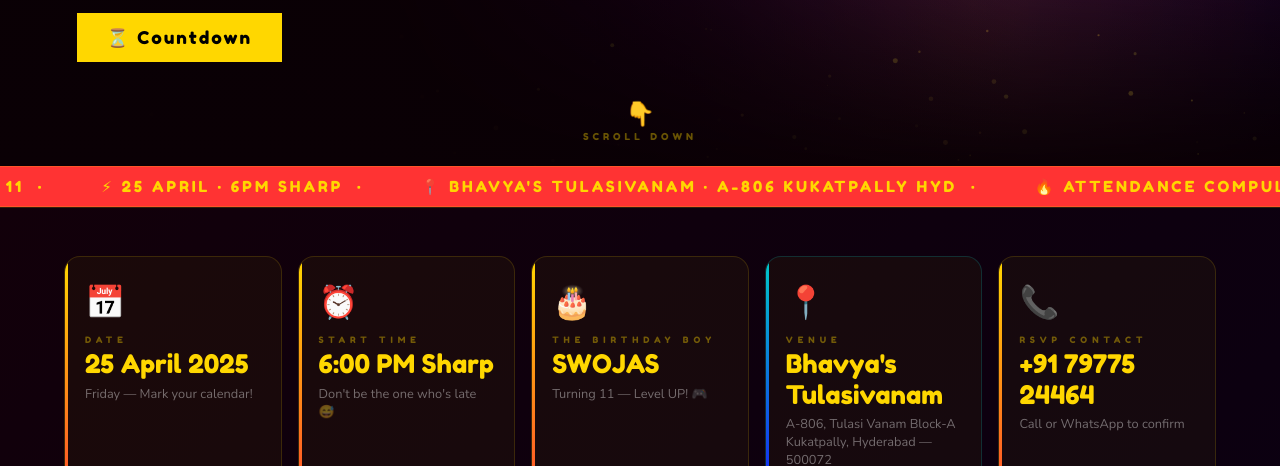
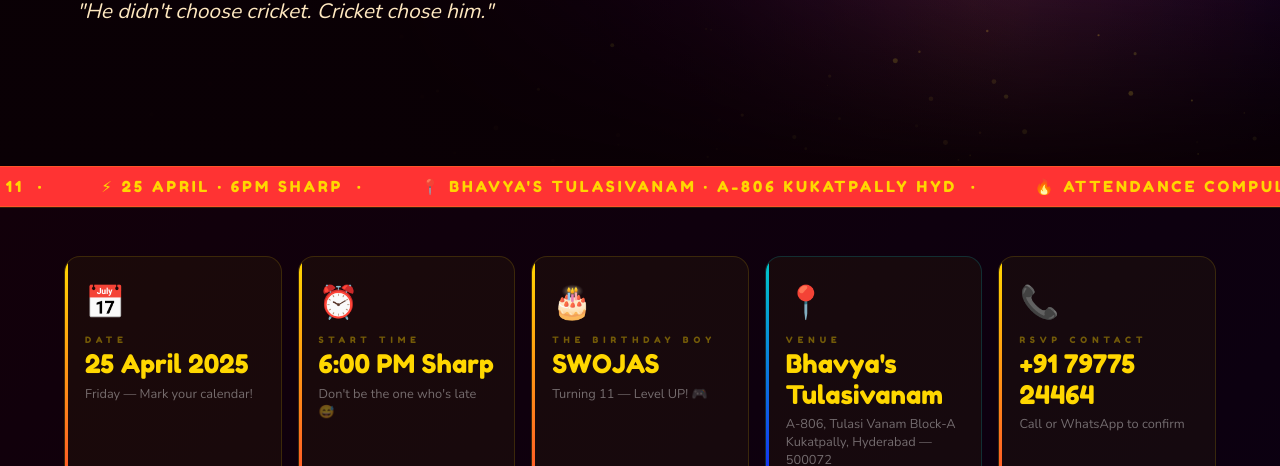
Before and after one commit to Anvesh-beep/partyu, a plain HTML site: page index.html in a window 1280 px wide. Shown: the part 634-1100 px from the top of the page. Drawn offline with nearby package versions, Linux system fonts and the light colour scheme.

```diff
--- a/index.html
+++ b/index.html
@@ -52,22 +52,6 @@
 @keyframes nlDrop{to{opacity:1;transform:translateY(0) rotate(0);}}
 .hero-turns{font-family:'Fredoka One',cursive;font-size:clamp(1.2rem,3.5vw,2.5rem);color:var(--red);letter-spacing:3px;display:block;margin-top:1vh;opacity:0;animation:fadeUp .8s ease 3.2s forwards;}
 .hero-tagline{font-size:clamp(.9rem,2vw,1.3rem);font-style:italic;color:var(--cream);opacity:0;margin-top:1.5vh;display:block;animation:fadeUp .8s ease 3.5s forwards;}
-.hero-cta-row{display:flex;gap:15px;flex-wrap:wrap;margin-top:3vh;opacity:0;animation:fadeUp .8s ease 3.8s forwards;}
-.hero-btn{font-family:'Fredoka One',cursive;font-size:clamp(.85rem,1.8vw,1.1rem);letter-spacing:2px;padding:14px 30px;border:none;cursor:pointer;position:relative;overflow:hidden;transition:transform .2s;}
-.hero-btn:active{transform:scale(.95);}
-.hero-btn.primary{background:var(--gold);color:#000;}
-.hero-btn.secondary{background:transparent;border:2px solid var(--gold);color:var(--gold);}
-.hero-btn::after{content:'';position:absolute;inset:0;background:#fff;opacity:0;transition:opacity .2s;}
-.hero-btn:hover::after{opacity:.15;}
-.hero-scroll-hint{position:absolute;bottom:3vh;left:50%;transform:translateX(-50%);z-index:10;display:flex;flex-direction:column;align-items:center;gap:8px;opacity:0;animation:fadeIn .8s ease 4.5s forwards;}
-.scroll-emoji{font-size:1.5rem;animation:scrollBob 1.5s ease-in-out infinite;}
-@keyframes scrollBob{0%,100%{transform:translateY(0);}50%{transform:translateY(8px);}}
-.scroll-txt{font-family:'Fredoka One',cursive;font-size:.6rem;letter-spacing:4px;color:rgba(255,215,0,.4);}
-@media(max-width:768px){
-  .hero-scroll-hint{bottom:38vh;background:rgba(10,0,5,.6);padding:10px 20px;border-radius:50px;border:1px solid rgba(255,215,0,.25);}
-  .scroll-txt{font-size:.65rem;color:rgba(255,215,0,.8);}
-  .scroll-emoji{font-size:1.3rem;}
-}
 
 .float-emoji{position:fixed;pointer-events:none;z-index:4;font-size:clamp(1.5rem,3vw,2.5rem);animation:floatUp var(--dur,8s) linear var(--del,0s) infinite;opacity:0;}
 @keyframes floatUp{0%{transform:translateY(110vh) rotate(0deg);opacity:0;}5%{opacity:.7;}90%{opacity:.5;}100%{transform:translateY(-10vh) rotate(var(--rot,360deg));opacity:0;}}
@@ -265,14 +249,6 @@
     <div class="hero-name" id="hero-name-el"></div>
     <span class="hero-turns">IS TURNING 11! 🎂</span>
     <span class="hero-tagline">"He didn't choose cricket. Cricket chose him."</span>
-    <!-- ✅ FIX: Removed RSVP button, kept only Countdown button -->
-    <div class="hero-cta-row">
-      <button class="hero-btn primary" onclick="event.stopPropagation();document.getElementById('cd-section').scrollIntoView({behavior:'smooth'})">⏳ Countdown</button>
-    </div>
-  </div>
-  <div class="hero-scroll-hint">
-    <div class="scroll-emoji">👇</div>
-    <div class="scroll-txt">SCROLL DOWN</div>
   </div>
 </div>
 <div id="hero-flash-el" style="position:fixed;inset:0;z-index:500;background:#fff;opacity:0;pointer-events:none;transition:opacity .05s;"></div>
@@ -513,7 +489,7 @@
 const io=new IntersectionObserver(entries=>{entries.forEach(e=>{if(e.isIntersecting)e.target.classList.add('vis');});},{threshold:.1,rootMargin:'0px 0px -40px 0px'});
 rvEls.forEach(e=>io.observe(e));
 
-/* ✅ FIX: COUNTDOWN — 25 April 2026 at 6:00 PM IST (IST = UTC+5:30, so 6PM IST = 12:30 UTC) */
+/* COUNTDOWN — 25 April 2026 at 6:00 PM IST (UTC+5:30 = 12:30 UTC) */
 function tick(){
   const target=new Date('2026-04-25T12:30:00Z');
   const now=new Date();
@@ -524,7 +500,6 @@
     document.getElementById('cd-h').textContent='00';
     document.getElementById('cd-m').textContent='00';
     document.getElementById('cd-s').textContent='00';
-    // Show "It's time!" message when countdown hits zero
     const cdSection=document.getElementById('cd-section');
     const existing=cdSection.querySelector('.cd-party-msg');
     if(!existing){
@@ -736,7 +711,6 @@
 
 function openMaps(){window.open('https://www.google.com/maps/search/?api=1&query=Tulasi+Vanam+Block-A+Kukatpally+Hyderabad+Telangana+500072','_blank');}
 
-/* placeholder — Firebase module below fills this in */
 window.trackBall=function(){};
 </script>
 
@@ -786,7 +760,6 @@
   }catch(e){document.getElementById('admin-updated').textContent='Error loading stats';}
 };
 
-/* ADMIN PANEL — only shows if URL has ?admin=swojas */
 if(window.location.search.includes('admin=swojas')){
   const panel=document.createElement('div');
   panel.id='admin-panel';
```
